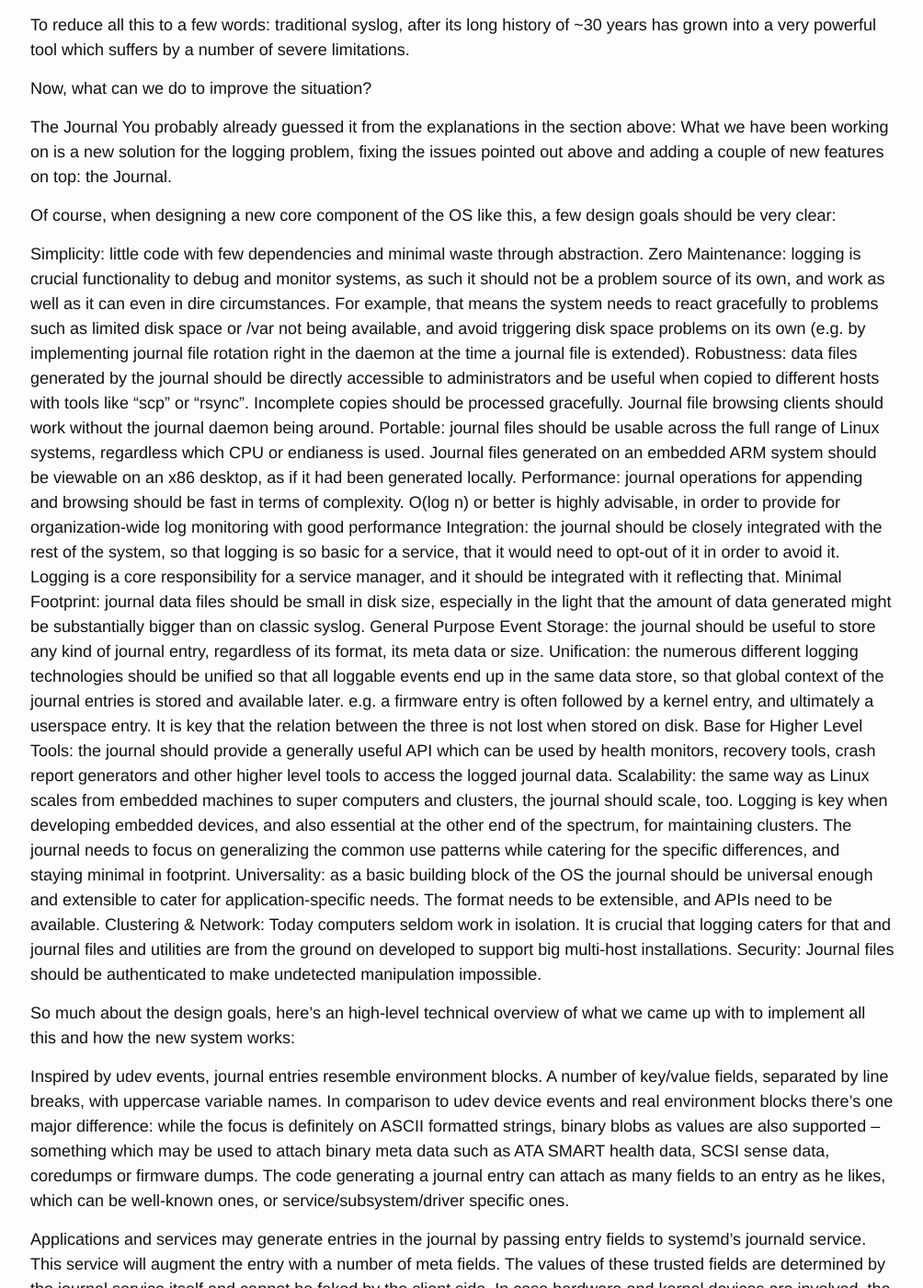
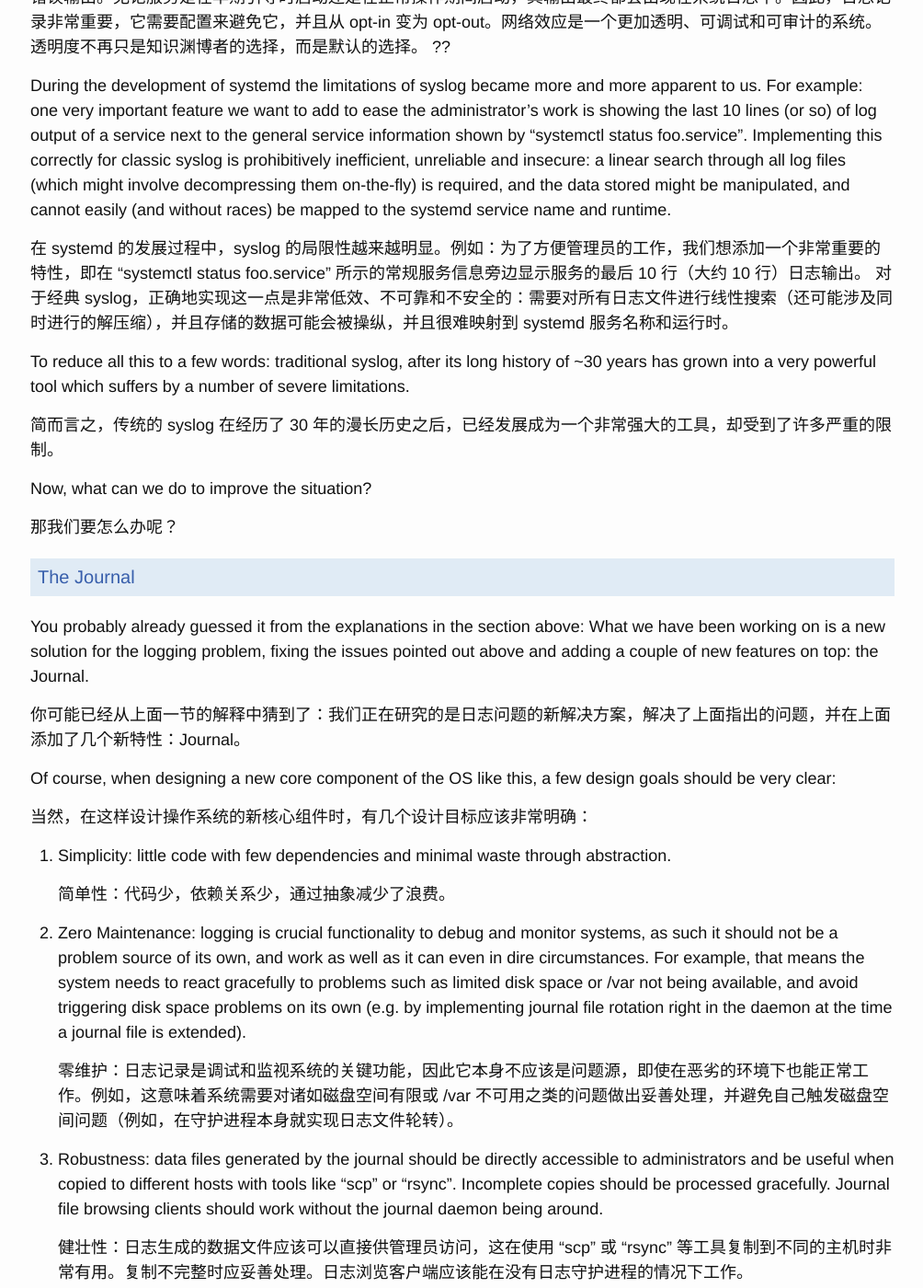
Before and after one commit to childe/ohmycat, a Jekyll site: the page built from _posts/2021-02-18-introducing-the-journal.md, in a window 1280 px wide and 1400 px high, scrolled down 4013 px. Shown: the whole window at 92% size, without its empty margins (137-1141 px from the left). Built offline with Jekyll 4.4.1, drawn with Linux system fonts in a browser that asks for light colours; our own code applies the rules of GitHub Pages for plain Markdown files; some of the changed text lies outside the part shown.

Commit message:
modified:   _posts/2021-02-18-introducing-the-journal.md

```diff
--- a/_posts/2021-02-18-introducing-the-journal.md
+++ b/_posts/2021-02-18-introducing-the-journal.md
@@ -91,38 +91,63 @@ Syslog 已经存在了约 30 年，由于它的简单性和普遍性，它对于
 
 Many of these issues have become very visible in the recent past. For example, intrusion involved in log file manipulation which can usually only detected by chance. In addition, due to the limitations of syslog, at this point in time users frequently have to rely on closed source components to make sense of the gathered logging data, and make access to it efficient.
 
+这些问题中在最近已经变得非常明显。例如，涉及日志文件的入侵通常只能被偶然发现。此外，由于 syslog 的局限性，此时用户常常不得不依赖于封闭源代码组件来理解收集到的日志数据，以便更高效的访问它。
+
 
 Logging is a crucial part of service management. On Unix, most running services connect to syslog to write log messages. In systemd, we built logging into the very core of service management: since Fedora 16 all services started are automatically connected to syslog with their standard output and error output. Regardless whether a service is started at early boot or during normal operation, its output ends up in the system logs. Logging is hence something so central, that it requires configuration to avoid it, and is turned from opt-in to opt-out. The net effect is a much more transparent, debuggable and auditable system. Transparency is no longer just an option for the knowledgeable, but the default.
+
+日志是服务管理的关键部分。在 Unix 上，大多数正在运行的服务连接到 syslog 以写入日志消息。在 systemd 中，我们将日志构建到服务管理的核心：从 fedora16 开始，所有启动的服务都自动连接到 syslog，并带有它们的标准输出和错误输出。无论服务是在早期引导时启动还是在正常操作期间启动，其输出最终都会出现在系统日志中。因此，日志记录非常重要，它需要配置来避免它，并且从 opt-in 变为 opt-out。网络效应是一个更加透明、可调试和可审计的系统。透明度不再只是知识渊博者的选择，而是默认的选择。 ??
 
 
 During the development of systemd the limitations of syslog became more and more apparent to us. For example: one very important feature we want to add to ease the administrator’s work is showing the last 10 lines (or so) of log output of a service next to the general service information shown by “systemctl status foo.service”. Implementing this correctly for classic syslog is prohibitively inefficient, unreliable and insecure: a linear search through all log files (which might involve decompressing them on-the-fly) is required, and the data stored might be manipulated, and cannot easily (and without races) be mapped to the systemd service name and runtime.
 
+在 systemd 的发展过程中，syslog 的局限性越来越明显。例如：为了方便管理员的工作，我们想添加一个非常重要的特性，即在 “systemctl status foo.service” 所示的常规服务信息旁边显示服务的最后 10 行（大约 10 行）日志输出。 对于经典 syslog，正确地实现这一点是非常低效、不可靠和不安全的：需要对所有日志文件进行线性搜索（还可能涉及同时进行的解压缩），并且存储的数据可能会被操纵，并且很难映射到 systemd 服务名称和运行时。
+
 
 To reduce all this to a few words: traditional syslog, after its long history of ~30 years has grown into a very powerful tool which suffers by a number of severe limitations.
+
+简而言之，传统的 syslog 在经历了 30 年的漫长历史之后，已经发展成为一个非常强大的工具，却受到了许多严重的限制。
 
 
 Now, what can we do to improve the situation?
 
-The Journal
+那我们要怎么办呢？
+
+## The Journal
+
 You probably already guessed it from the explanations in the section above: What we have been working on is a new solution for the logging problem, fixing the issues pointed out above and adding a couple of new features on top: the Journal.
+
+你可能已经从上面一节的解释中猜到了：我们正在研究的是日志问题的新解决方案，解决了上面指出的问题，并在上面添加了几个新特性：Journal。
 
 
 Of course, when designing a new core component of the OS like this, a few design goals should be very clear:
 
-Simplicity: little code with few dependencies and minimal waste through abstraction.
-Zero Maintenance: logging is crucial functionality to debug and monitor systems, as such it should not be a problem source of its own, and work as well as it can even in dire circumstances. For example, that means the system needs to react gracefully to problems such as limited disk space or /var not being available, and avoid triggering disk space problems on its own (e.g. by implementing journal file rotation right in the daemon at the time a journal file is extended).
-Robustness: data files generated by the journal should be directly accessible to administrators and be useful when copied to different hosts with tools like “scp” or “rsync”. Incomplete copies should be processed gracefully. Journal file browsing clients should work without the journal daemon being around.
-Portable: journal files should be usable across the full range of Linux systems, regardless which CPU or endianess is used. Journal files generated on an embedded ARM system should be viewable on an x86 desktop, as if it had been generated locally.
-Performance: journal operations for appending and browsing should be fast in terms of complexity. O(log n) or better is highly advisable, in order to provide for organization-wide log monitoring with good performance
-Integration: the journal should be closely integrated with the rest of the system, so that logging is so basic for a service, that it would need to opt-out of it in order to avoid it. Logging is a core responsibility for a service manager, and it should be integrated with it reflecting that.
-Minimal Footprint: journal data files should be small in disk size, especially in the light that the amount of data generated might be substantially bigger than on classic syslog.
-General Purpose Event Storage: the journal should be useful to store any kind of journal entry, regardless of its format, its meta data or size.
-Unification: the numerous different logging technologies should be unified so that all loggable events end up in the same data store, so that global context of the journal entries is stored and available later. e.g. a firmware entry is often followed by a kernel entry, and ultimately a userspace entry. It is key that the relation between the three is not lost when stored on disk.
-Base for Higher Level Tools: the journal should provide a generally useful API which can be used by health monitors, recovery tools, crash report generators and other higher level tools to access the logged journal data.
-Scalability: the same way as Linux scales from embedded machines to super computers and clusters, the journal should scale, too. Logging is key when developing embedded devices, and also essential at the other end of the spectrum, for maintaining clusters. The journal needs to focus on generalizing the common use patterns while catering for the specific differences, and staying minimal in footprint.
-Universality: as a basic building block of the OS the journal should be universal enough and extensible to cater for application-specific needs. The format needs to be extensible, and APIs need to be available.
-Clustering & Network: Today computers seldom work in isolation. It is crucial that logging caters for that and journal files and utilities are from the ground on developed to support big multi-host installations.
-Security: Journal files should be authenticated to make undetected manipulation impossible.
+当然，在这样设计操作系统的新核心组件时，有几个设计目标应该非常明确：
+
+
+1. Simplicity: little code with few dependencies and minimal waste through abstraction.
+
+    简单性：代码少，依赖关系少，通过抽象减少了浪费。
+
+2. Zero Maintenance: logging is crucial functionality to debug and monitor systems, as such it should not be a problem source of its own, and work as well as it can even in dire circumstances. For example, that means the system needs to react gracefully to problems such as limited disk space or /var not being available, and avoid triggering disk space problems on its own (e.g. by implementing journal file rotation right in the daemon at the time a journal file is extended).
+
+    零维护：日志记录是调试和监视系统的关键功能，因此它本身不应该是问题源，即使在恶劣的环境下也能正常工作。例如，这意味着系统需要对诸如磁盘空间有限或 /var 不可用之类的问题做出妥善处理，并避免自己触发磁盘空间问题（例如，在守护进程本身就实现日志文件轮转）。
+
+3. Robustness: data files generated by the journal should be directly accessible to administrators and be useful when copied to different hosts with tools like “scp” or “rsync”. Incomplete copies should be processed gracefully. Journal file browsing clients should work without the journal daemon being around.
+
+    健壮性：日志生成的数据文件应该可以直接供管理员访问，这在使用 “scp” 或 “rsync” 等工具复制到不同的主机时非常有用。复制不完整时应妥善处理。日志浏览客户端应该能在没有日志守护进程的情况下工作。
+
+4. Portable: journal files should be usable across the full range of Linux systems, regardless which CPU or endianess is used. Journal files generated on an embedded ARM system should be viewable on an x86 desktop, as if it had been generated locally.
+5. Performance: journal operations for appending and browsing should be fast in terms of complexity. O(log n) or better is highly advisable, in order to provide for organization-wide log monitoring with good performance
+6. Integration: the journal should be closely integrated with the rest of the system, so that logging is so basic for a service, that it would need to opt-out of it in order to avoid it. Logging is a core responsibility for a service manager, and it should be integrated with it reflecting that.
+7. Minimal Footprint: journal data files should be small in disk size, especially in the light that the amount of data generated might be substantially bigger than on classic syslog.
+8. General Purpose Event Storage: the journal should be useful to store any kind of journal entry, regardless of its format, its meta data or size.
+9. Unification: the numerous different logging technologies should be unified so that all loggable events end up in the same data store, so that global context of the journal entries is stored and available later. e.g. a firmware entry is often followed by a kernel entry, and ultimately a userspace entry. It is key that the relation between the three is not lost when stored on disk.
+10. Base for Higher Level Tools: the journal should provide a generally useful API which can be used by health monitors, recovery tools, crash report generators and other higher level tools to access the logged journal data.
+11. Scalability: the same way as Linux scales from embedded machines to super computers and clusters, the journal should scale, too. Logging is key when developing embedded devices, and also essential at the other end of the spectrum, for maintaining clusters. The journal needs to focus on generalizing the common use patterns while catering for the specific differences, and staying minimal in footprint.
+12. Universality: as a basic building block of the OS the journal should be universal enough and extensible to cater for application-specific needs. The format needs to be extensible, and APIs need to be available.
+13. Clustering & Network: Today computers seldom work in isolation. It is crucial that logging caters for that and journal files and utilities are from the ground on developed to support big multi-host installations.
+14. Security: Journal files should be authenticated to make undetected manipulation impossible.
 
 So much about the design goals, here’s an high-level technical overview of what we came up with to implement all this and how the new system works:
 
```
Also changed, not shown: other parts of _posts/2021-02-18-introducing-the-journal.md (+1 -1 lines).
